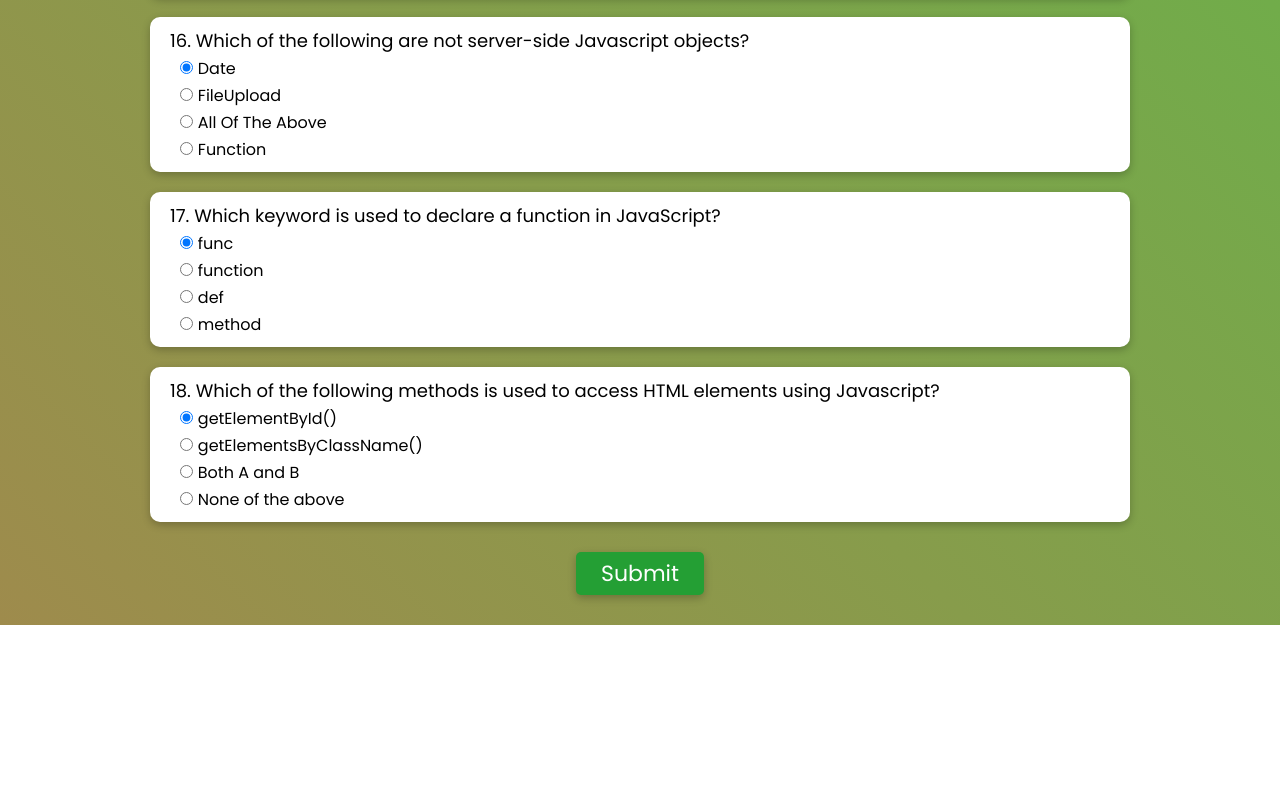
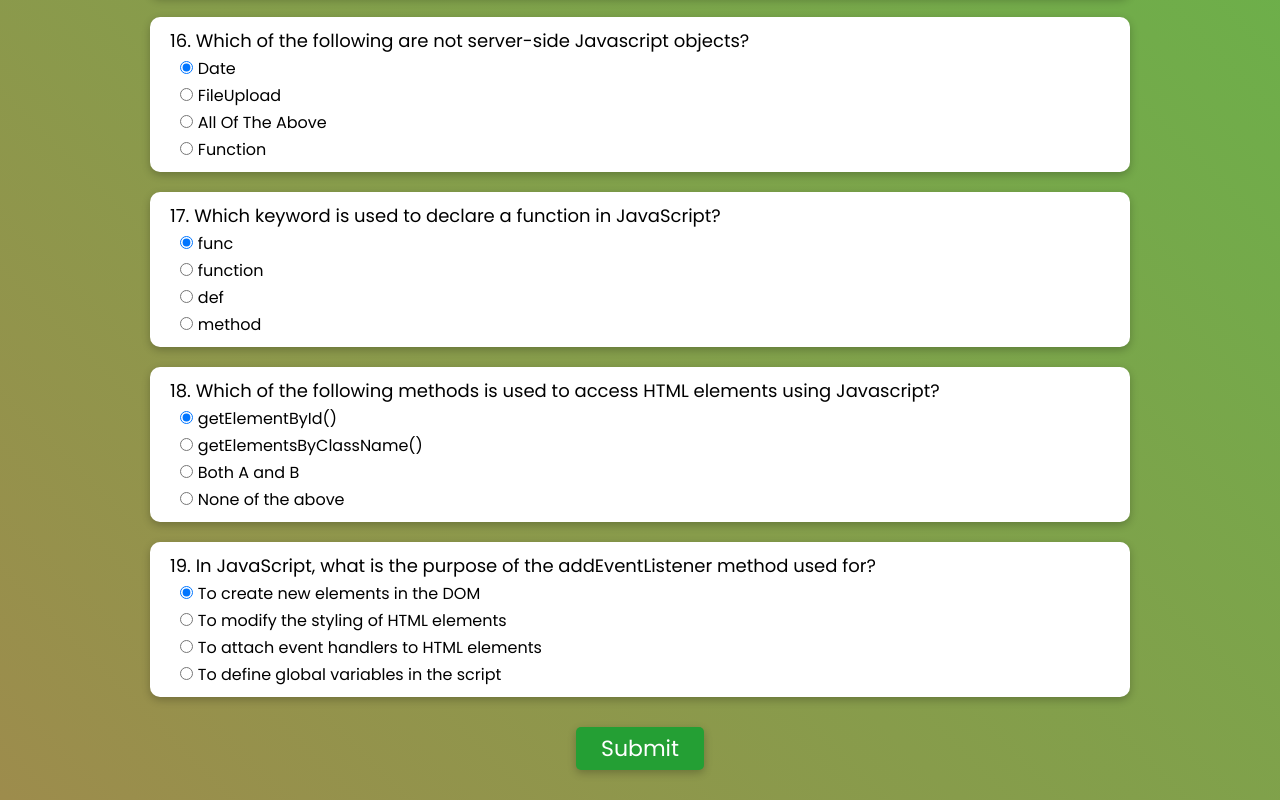
Before and after one commit to Sar-taj107/Tech-Quiz, a plain HTML site: page index.html in a window 1280 px wide. Shown: the part 2760-3560 px from the top of the page. Before the commit the page ends 3385 px from the top, so only its background shows below. Drawn offline with nearby package versions, Linux system fonts and the light colour scheme.

Commit message:
Added new JavaScript question in the quiz

```diff
--- a/index.html
+++ b/index.html
@@ -378,6 +378,26 @@
                     </div>
                 </div>
 
+                <div class="question">
+                    <p>19. In JavaScript, what is the purpose of the addEventListener method used for?</p>
+                    <div class="option">
+                        <input type="radio" name="q19" id="" value="A" checked>
+                        <label for="">To create new elements in the DOM</label>
+                    </div>
+                    <div class="option">
+                        <input type="radio" name="q19" id="" value="B">
+                        <label for="">To modify the styling of HTML elements</label>
+                    </div>
+                    <div class="option">
+                        <input type="radio" name="q19" id="" value="C">
+                        <label for="">To attach event handlers to HTML elements</label>
+                    </div>
+                    <div class="option">
+                        <input type="radio" name="q19" id="" value="D">
+                        <label for="">To define global variables in the script</label>
+                    </div>
+                </div>
+
                 <div class="result hide">
                     <p></p>
                     <p class="reload">
--- a/script.js
+++ b/script.js
@@ -1,6 +1,6 @@
 
-const correctAnswer = ["D", "B", "C", "B", "D", "A", "B", "D", "A", "B", "A", "C", "B", "C", "D", "C", "B", "C"];
-const correctOptions = ["D", "B", "C", "B", "D", "A", "B", "D", "A", "B", "A", "C", "B", "C", "D", "C", "B", "C"];
+const correctAnswer = ["D", "B", "C", "B", "D", "A", "B", "D", "A", "B", "A", "C", "B", "C", "D", "C", "B", "C", "C"];
+const correctOptions = ["D", "B", "C", "B", "D", "A", "B", "D", "A", "B", "A", "C", "B", "C", "D", "C", "B", "C", "C"];
 
 const form = document.querySelector(".quiz-form");
 const result = document.querySelector(".result");
```
